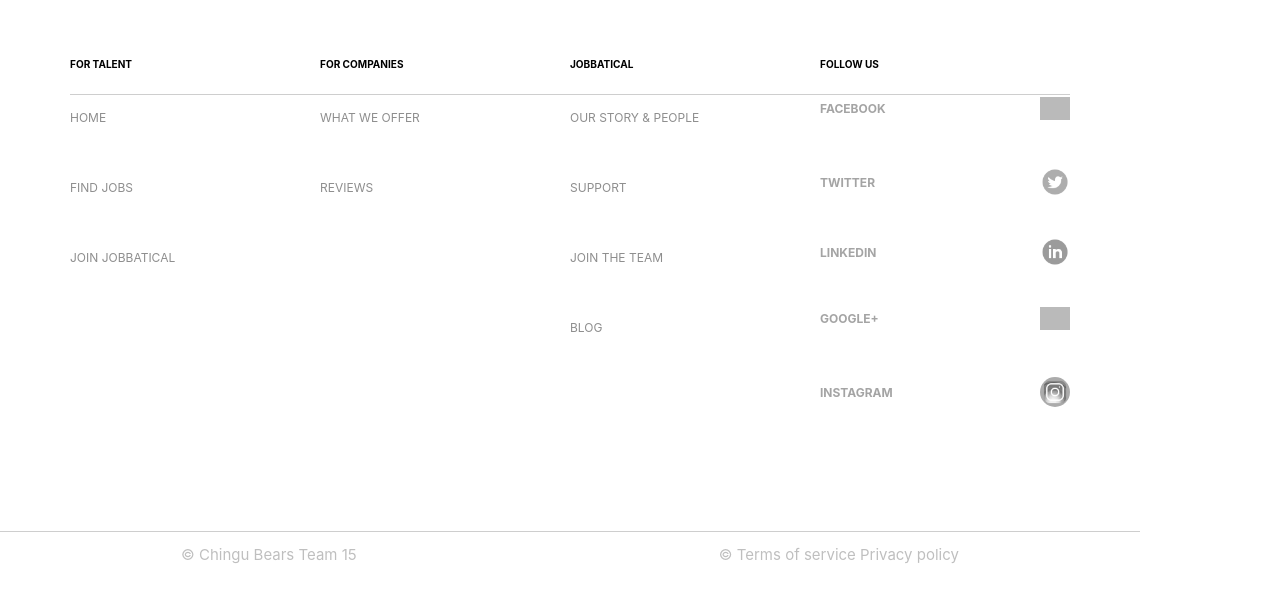
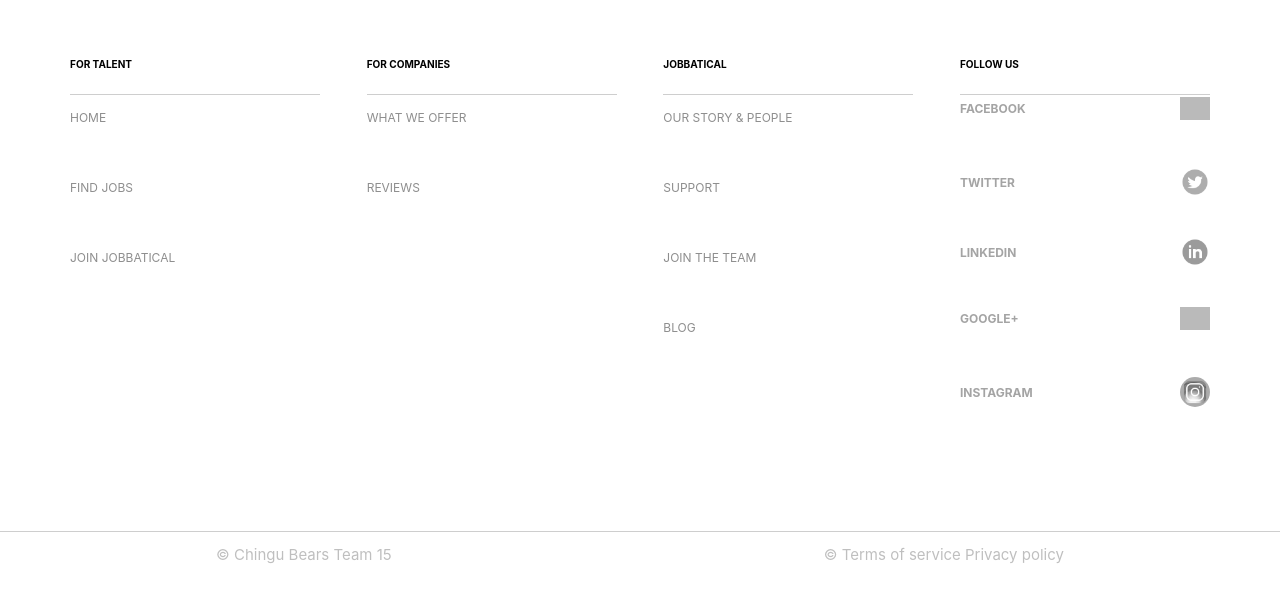
Before and after one commit to chingu-voyages/v8-bears-team-15, a React app in the folder client/: page / in a window 1280 px wide. Shown: the part 863-1464 px from the top of the page. Built offline with nearby package versions, Linux system fonts and the light colour scheme; grey boxes are pictures that could not be loaded.

Commit message:
add style home

```diff
--- a/client/src/components/Home/Home.css
+++ b/client/src/components/Home/Home.css
@@ -15,6 +15,7 @@
   flex-direction: column;
   padding: 50px;
   height: 100vh;
+
 }
 
 /* intro video */
@@ -31,15 +32,6 @@
 }
 
 #hero-video {
-  /* position: absolute;
-  top: 0;
-  left: 0;
-  right: 0;
-  width: auto;
-  height: 100%;;
-  z-index: -100;
-  overflow: hidden; */
-
   position: absolute;
   min-width: 100%;
   min-height: 100%;
@@ -107,6 +99,7 @@
 
 .base {
   flex-basis: 60vh;
+  border: 2px solid red;
 }
 
 .hero {
@@ -140,6 +133,7 @@
   text-align: left;
   font-weight: bold;
   color: white;
+  opacity: unset;
   font-size: 20px;
 }
 
@@ -148,6 +142,7 @@
   color: white;
   font-size: 20px;
   display: flex;
+  opacity: unset;
   align-items: center;
 }
 
--- a/client/src/components/Home/Home.js
+++ b/client/src/components/Home/Home.js
@@ -155,9 +155,7 @@
          </div>
         </section>
         <section className="body"></section>
-        <section className="base">
-         <Footer />
-        </section>
+        <Footer />
       </div>
     )
   }
```
